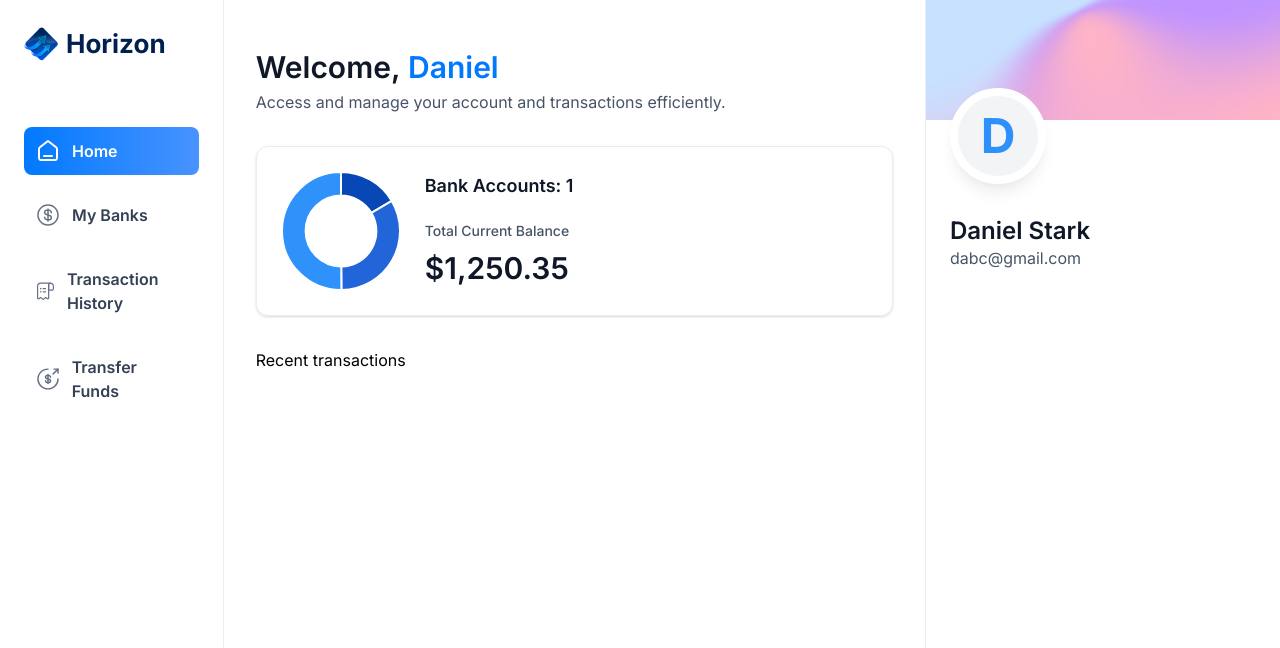
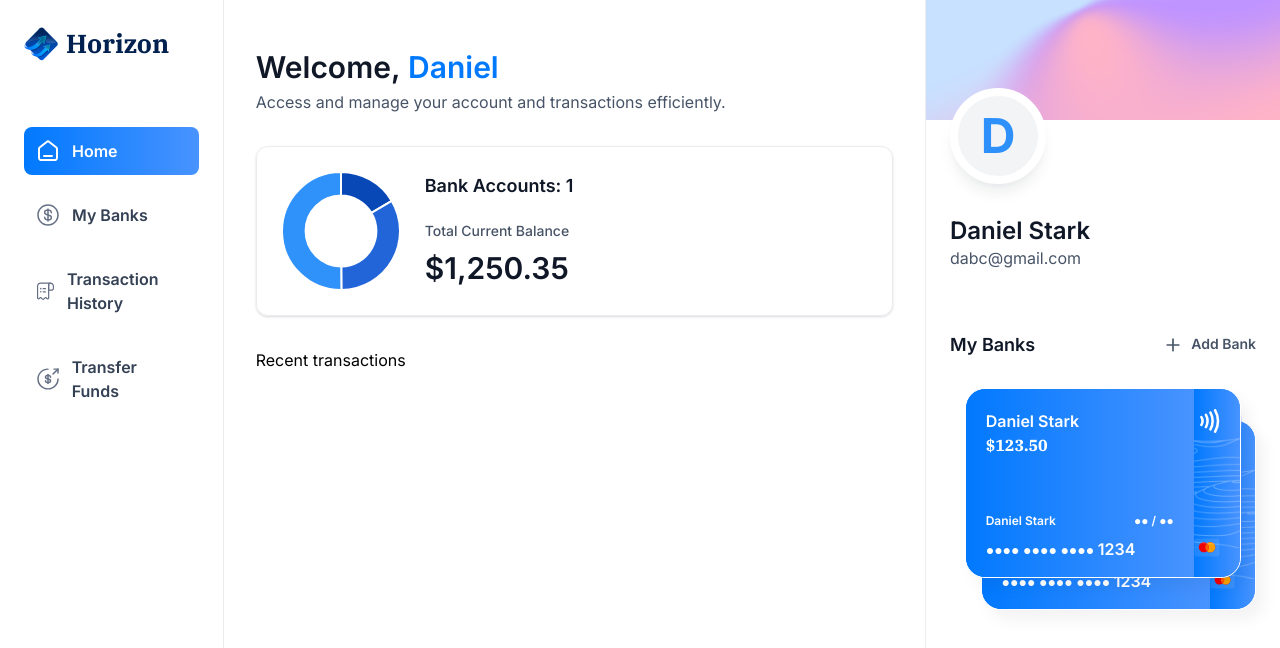
Before and after one commit to dstarkwa1/js-mastery-banking-app, a Next.js app: page / in a window 1280 px wide. Shown: the top 648 px of the page. Built offline with nearby package versions, Linux system fonts and the light colour scheme.

Commit message:
finished sidebars

```diff
--- /dev/null
+++ b/app/(root)/my-banks/page.tsx
@@ -0,0 +1,9 @@
+import React from 'react'
+
+const MyBanks = () => {
+  return (
+    <div>MyBanks</div>
+  )
+}
+
+export default MyBanks
--- a/app/(root)/page.tsx
+++ b/app/(root)/page.tsx
@@ -29,7 +29,7 @@
             <RightSidebar
                 user={loggedIn}
                 transactions={[]}
-                banks={[]}
+                banks={[{currentBalance:123.5},{currentBalance:234.56}]}
             />
         </section>
     )
--- /dev/null
+++ b/app/(root)/payment-transfer/page.tsx
@@ -0,0 +1,9 @@
+import React from 'react'
+
+const PaymentTransfer = () => {
+  return (
+    <div>PaymentTransfer</div>
+  )
+}
+
+export default PaymentTransfer
--- /dev/null
+++ b/app/(root)/transaction-history/page.tsx
@@ -0,0 +1,9 @@
+import React from 'react'
+
+const TransactionHistory = () => {
+  return (
+    <div>TransactionHistory</div>
+  )
+}
+
+export default TransactionHistory
--- a/app/layout.tsx
+++ b/app/layout.tsx
@@ -3,7 +3,7 @@
 import "./globals.css";
 
 const inter = Inter({ subsets: ["latin"], variable: '--font-inter' });
-const ibmPlexSerif = IBM_Plex_Serif({subsets: ['latin'], weight: ['400','700'], variable:'--font-ibmPlexSerif'})
+const ibmPlexSerif = IBM_Plex_Serif({subsets: ['latin'], weight: ['400','700'], variable:'--font-ibm-plex-serif'})
 
 export const metadata: Metadata = {
   title: "Horzion Banking App",
--- /dev/null
+++ b/components/ui/BankCard.tsx
@@ -0,0 +1,62 @@
+import { formatAmount } from '@/lib/utils'
+import Image from 'next/image'
+import Link from 'next/link'
+import React from 'react'
+
+const BankCard = ({account, userName, showBalance = true}: CreditCardProps) => {
+  return (
+    <div className='flex flex-col'>
+        <Link href="/" className='bank-card'>
+            <div className='bank-card_content'>
+                <div>
+                    <h1 className='text-16 font-semibold text-white'>
+                        {account.name || userName}
+                    </h1>
+                    <p className='font-ibm-plex-serif font-black text-white'>
+                        {formatAmount(account.currentBalance)}
+                    </p>
+                </div>
+                <article className='flex flex-col gap-2'>
+                    <div className='flex justify-between'>
+                        <h1 className='text-12 font-semibold text-white'>
+                            {userName}
+                        </h1>
+                        <h2 className='text-12 font-semibold text-white'>
+                        ●● / ●●
+                        </h2>
+                    </div>
+                        <p className='text-14 font-semibold tracking-[1.1] text-white'>
+                        ●●●● ●●●● ●●●● <span className='text-16'> {1234}</span>
+                        </p>
+                </article>
+            </div>
+
+            <div className='bank-card_icon'>
+                <Image
+                    src="/icons/Paypass.svg"
+                    width={20}
+                    height={24}
+                    alt='pay'
+                />
+                <Image
+                    src="/icons/mastercard.svg"
+                    width={45}
+                    height={32}
+                    alt='mastercard'
+                    className='ml-5'
+                />
+                <Image
+                    src='/icons/lines.png'
+                    width={316}
+                    height={190}
+                    alt='lines'
+                    className='absolute top-0 left-0'
+                />
+
+            </div>
+        </Link>
+    </div>
+  )
+}
+
+export default BankCard
--- a/components/ui/RightSidebar.tsx
+++ b/components/ui/RightSidebar.tsx
@@ -1,4 +1,7 @@
+import Image from 'next/image'
+import Link from 'next/link'
 import React from 'react'
+import BankCard from './BankCard'
 
 const RightSidebar = ({user, transactions, banks}:RightSidebarProps) => {
   return (
@@ -22,6 +25,48 @@
             </div>
             </div>
         </section>
+
+        <section className='banks'>
+            <div className='flex w-full justify-between'>
+                <h2 className='header-2'>
+                    My Banks
+                </h2>
+                <Link href="/" className='flex gap-2'>
+                    <Image
+                        src="/icons/plus.svg"
+                        width={20}
+                        height={20}
+                        alt="plus"
+                    />
+                    <h2 className='text-14 font-semibold text-gray-600'>
+                        Add Bank
+                    </h2>
+                </Link>
+            </div>
+            {banks?.length>0 && (
+                <div className='relative flex flex-1 flex-col items-center justify-center gap-5'>
+                    <div className='relative z-10'>
+                        <BankCard
+                                key={banks[0].$id}
+                                account={banks[0]}
+                                userName={`${user.firstName} ${user.lastName}`}
+                                showBalance={false}
+                            />
+                    </div>
+                    {banks[1] && (
+                        <div className='absolute right-0 top-8 z-0 w-[90%]'>
+                            <BankCard
+                                key={banks[1].$id}
+                                account={banks[1]}
+                                userName={`${user.firstName} ${user.lastName}`}
+                                showBalance={false}
+                            />
+                        </div>
+                    )}
+                </div>
+            )}
+        </section>
+
     </aside>
   )
 }
```
